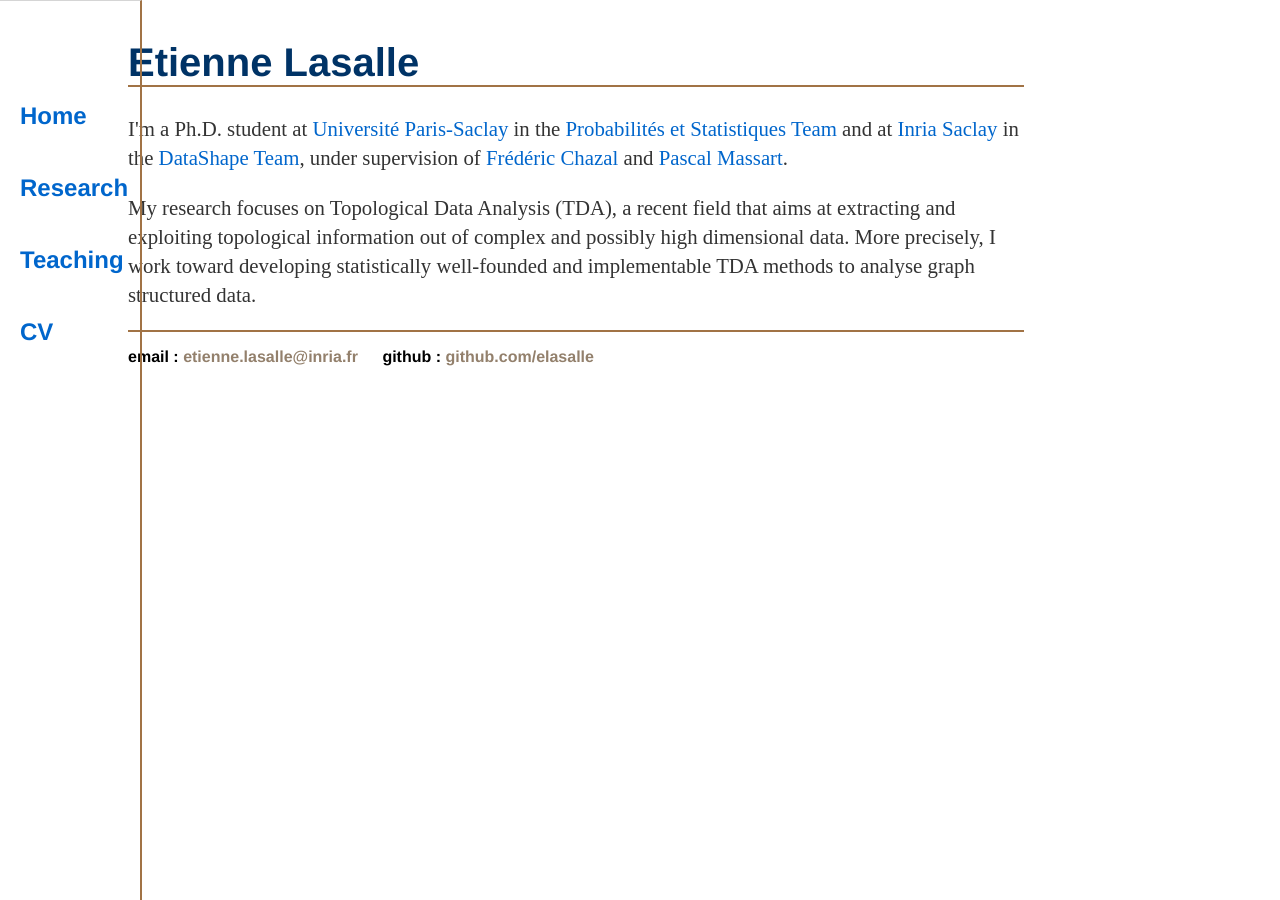
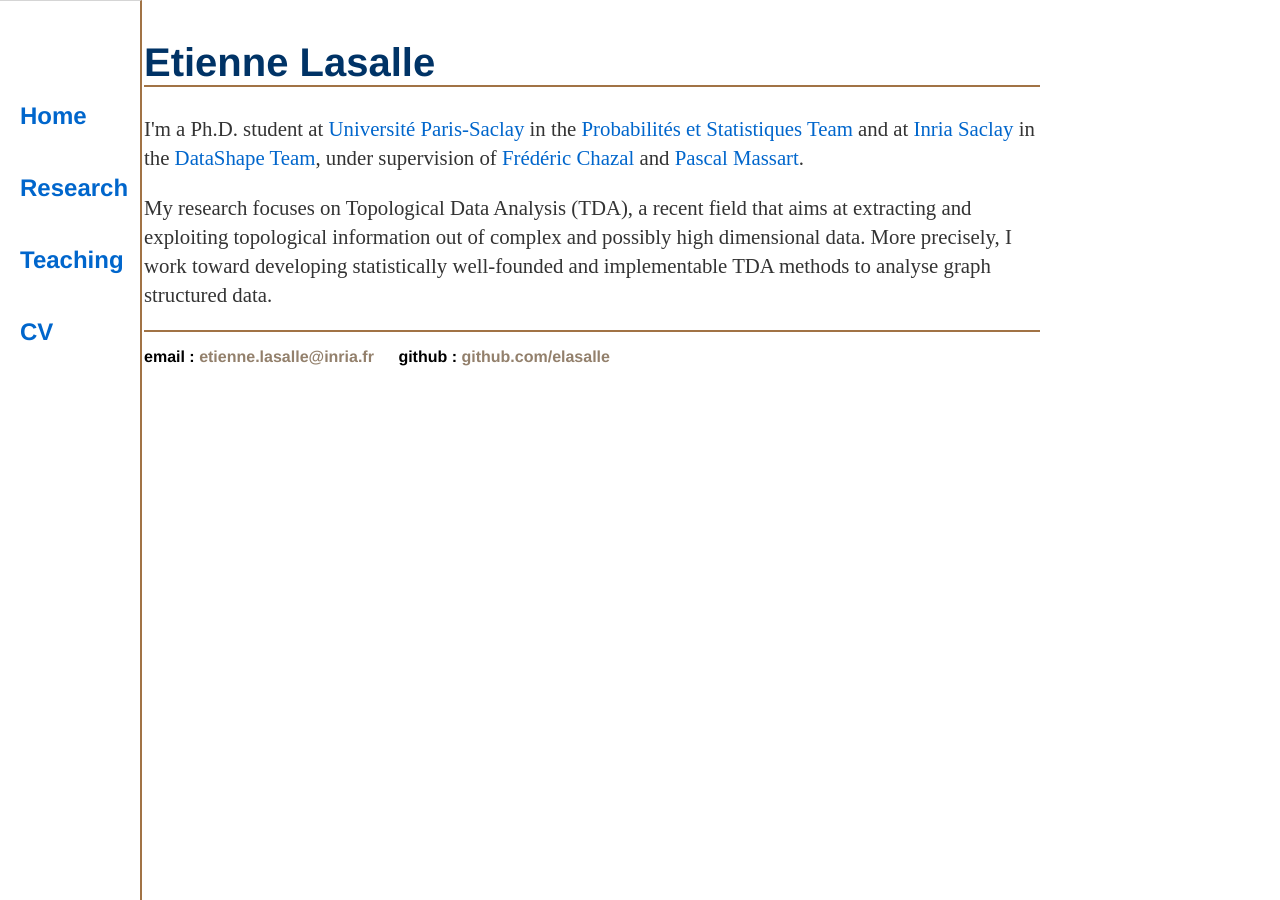
Before and after one commit to elasalle/elasalle.github.io, a Jekyll site: the page built from index.html, in a window 1280 px wide. Built offline with Jekyll 4.4.1, drawn with Linux system fonts in a browser that asks for light colours.

Commit message:
Update main.css

```diff
--- a/css/main.css
+++ b/css/main.css
@@ -1,5 +1,5 @@
 body {
-    margin: 40px auto 40px 8em;
+    margin: 40px auto 40px 9em;
     width: 70%;
 }
 nav {
```
